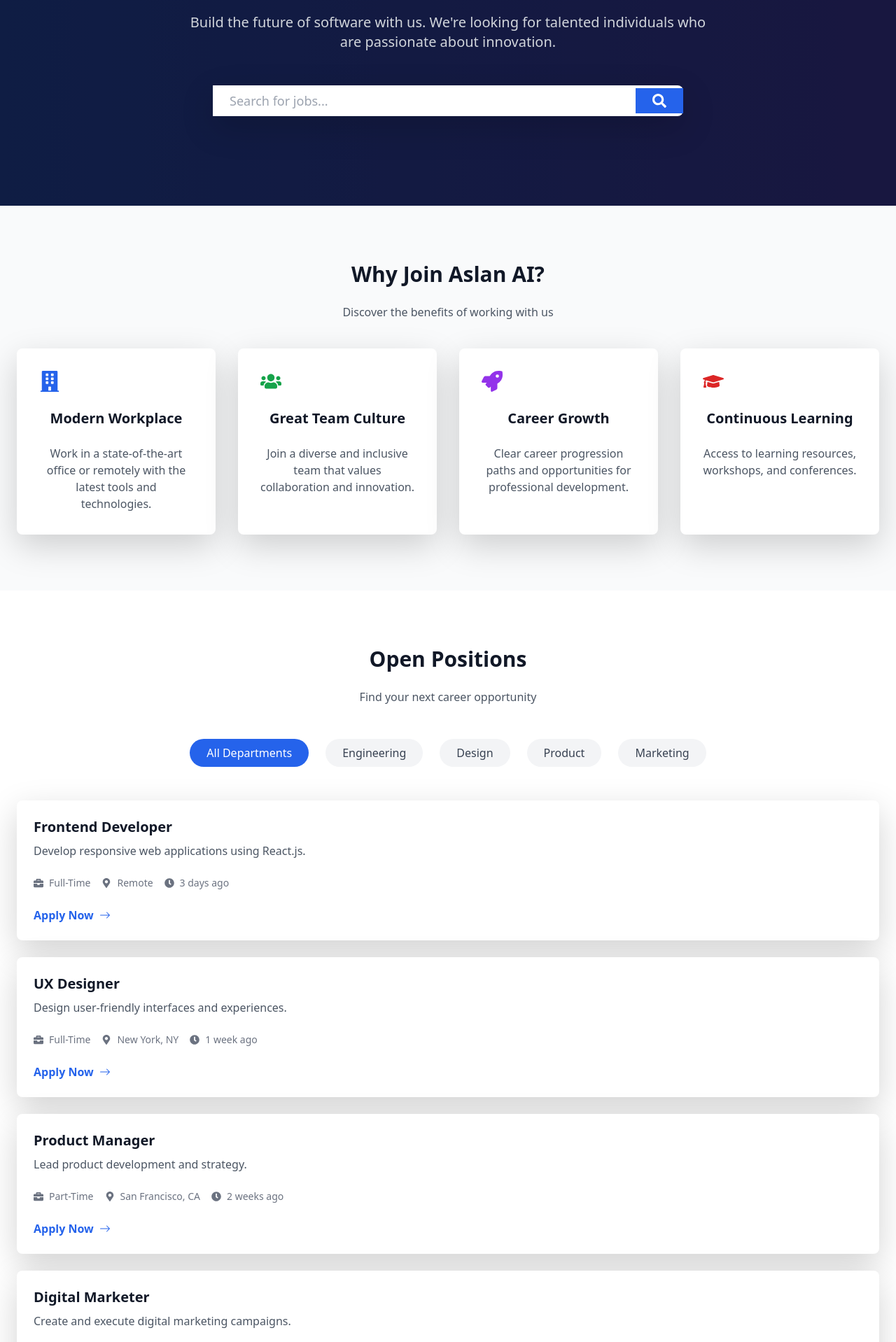
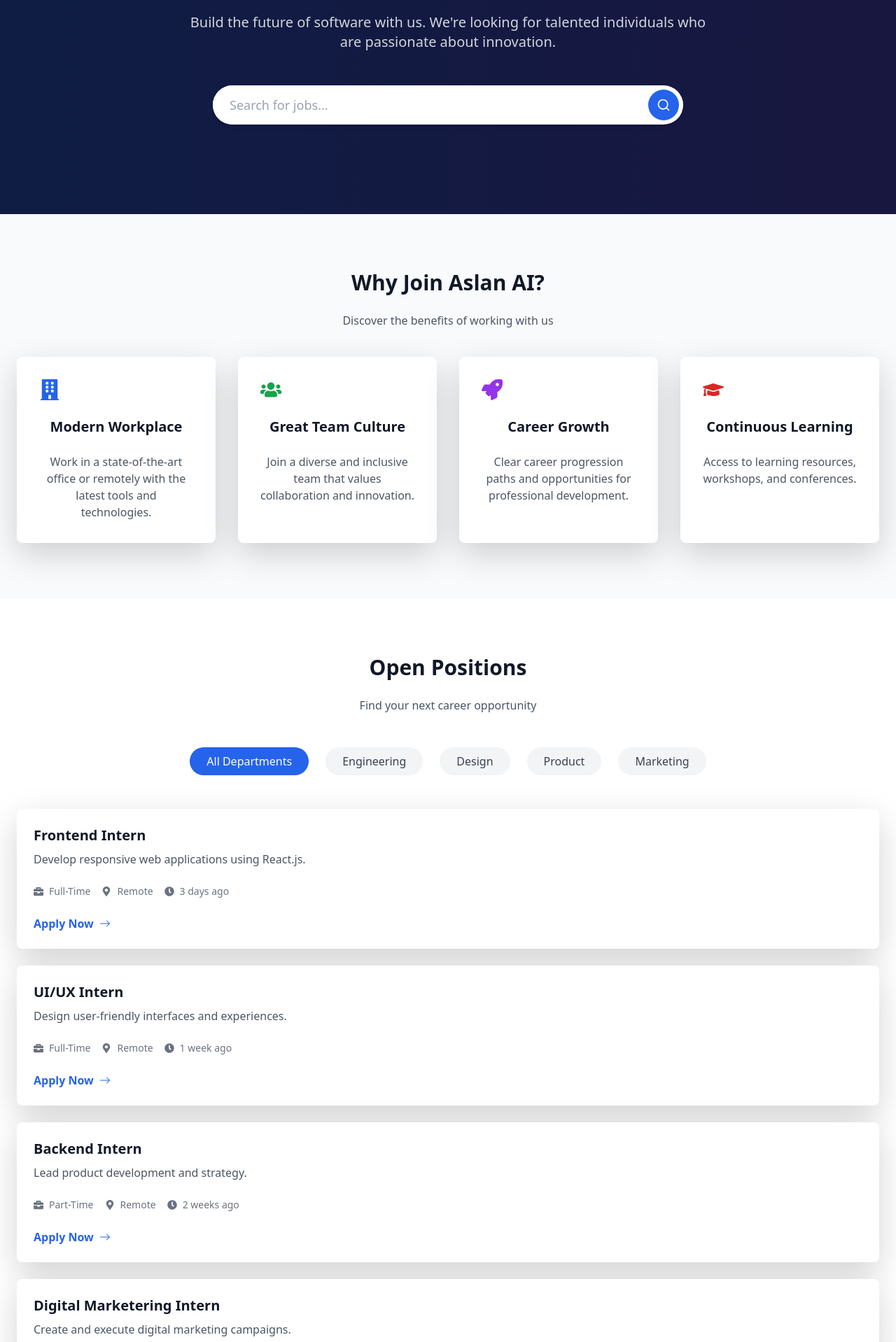
Before and after one commit to AkashN57/Aslan, a React (Create React App) app: page /Careers in a window 1280 px wide. Shown: the part 182-2100 px from the top of the page at 70% size. Built offline with nearby package versions, Linux system fonts and the light colour scheme.

Commit message:
Career Page Refined

```diff
--- a/src/components/pages/main/Careers.js
+++ b/src/components/pages/main/Careers.js
@@ -1,6 +1,6 @@
 // CareersPage.js
 
-import React, { useState } from 'react';
+import React, { useState } from "react";
 import {
   FaBriefcase,
   FaMapMarkerAlt,
@@ -10,64 +10,68 @@
   FaUsers,
   FaRocket,
   FaGraduationCap,
-} from 'react-icons/fa';
-import { BsArrowRight } from 'react-icons/bs';
-
+} from "react-icons/fa";
+import { BsArrowRight } from "react-icons/bs";
+import { Search } from "lucide-react";
 // Sample data
 const departments = [
-  { id: 'all', name: 'All Departments' },
-  { id: 'engineering', name: 'Engineering' },
-  { id: 'design', name: 'Design' },
-  { id: 'product', name: 'Product' },
-  { id: 'marketing', name: 'Marketing' },
+  { id: "all", name: "All Departments" },
+  { id: "engineering", name: "Engineering" },
+  { id: "design", name: "Design" },
+  { id: "product", name: "Product" },
+  { id: "marketing", name: "Marketing" },
 ];
 
 const jobs = [
   {
     id: 1,
-    title: 'Frontend Developer',
-    department: 'engineering',
-    location: 'Remote',
-    type: 'Full-Time',
-    posted: '3 days ago',
-    description: 'Develop responsive web applications using React.js.',
+    title: "Frontend Intern",
+    department: "engineering",
+    location: "Remote",
+    type: "Full-Time",
+    posted: "3 days ago",
+    description: "Develop responsive web applications using React.js.",
   },
   {
     id: 2,
-    title: 'UX Designer',
-    department: 'design',
-    location: 'New York, NY',
-    type: 'Full-Time',
-    posted: '1 week ago',
-    description: 'Design user-friendly interfaces and experiences.',
+    title: "UI/UX Intern",
+    department: "design",
+    location: "Remote",
+    type: "Full-Time",
+    posted: "1 week ago",
+    description: "Design user-friendly interfaces and experiences.",
   },
   {
     id: 3,
-    title: 'Product Manager',
-    department: 'product',
-    location: 'San Francisco, CA',
-    type: 'Part-Time',
-    posted: '2 weeks ago',
-    description: 'Lead product development and strategy.',
+    title: "Backend Intern",
+    department: "engineering",
+    location: "Remote",
+    type: "Part-Time",
+    posted: "2 weeks ago",
+    description: "Lead product development and strategy.",
   },
   {
     id: 4,
-    title: 'Digital Marketer',
-    department: 'marketing',
-    location: 'Remote',
-    type: 'Contract',
-    posted: '5 days ago',
-    description: 'Create and execute digital marketing campaigns.',
+    title: "Digital Marketering Intern",
+    department: "marketing",
+    location: "Remote",
+    type: "Contract",
+    posted: "5 days ago",
+    description: "Create and execute digital marketing campaigns.",
   },
 ];
 
 const Careers = () => {
-  const [searchTerm, setSearchTerm] = useState('');
-  const [selectedDepartment, setSelectedDepartment] = useState('all');
+  const [searchTerm, setSearchTerm] = useState("");
+  const [selectedDepartment, setSelectedDepartment] = useState("all");
 
+  const [isFocused, setIsFocused] = useState(false);
   const filteredJobs = jobs.filter((job) => {
-    const matchesSearch = job.title.toLowerCase().includes(searchTerm.trim().toLowerCase());
-    const matchesDepartment = selectedDepartment === 'all' || job.department === selectedDepartment;
+    const matchesSearch = job.title
+      .toLowerCase()
+      .includes(searchTerm.trim().toLowerCase());
+    const matchesDepartment =
+      selectedDepartment === "all" || job.department === selectedDepartment;
     return matchesSearch && matchesDepartment;
   });
 
@@ -79,26 +83,35 @@
         <div className="container mx-auto px-4 relative z-10 text-center text-white">
           <h1 className="text-5xl font-bold mb-6">Join Our Team</h1>
           <p className="text-xl text-gray-300 max-w-3xl mx-auto mb-12">
-            Build the future of software with us. We're looking for talented individuals who are passionate about innovation.
+            Build the future of software with us. We're looking for talented
+            individuals who are passionate about innovation.
           </p>
 
           {/* Search Bar */}
           <div className="max-w-2xl mx-auto relative">
-            <div className="flex items-center bg-white rounded-lg shadow-lg">
+            <div
+              className={`flex items-center bg-white rounded-full transition-shadow duration-300 ${
+                isFocused ? "shadow-lg" : "shadow-md"
+              }`}
+            >
               <input
                 type="text"
                 placeholder="Search for jobs..."
-                className="flex-1 px-4 py-2 text-gray-900 text-lg focus:outline-none"
+                className="flex-1 px-6 py-3.5 text-gray-800 placeholder-gray-400 text-lg rounded-l-full focus:outline-none bg-white"
                 value={searchTerm}
                 onChange={(e) => setSearchTerm(e.target.value)}
+                onFocus={() => setIsFocused(true)}
+                onBlur={() => setIsFocused(false)}
                 aria-label="Search for jobs"
               />
-              <button
-                className="bg-blue-600 text-white px-4 py-2 hover:bg-blue-700 transition-colors"
-                aria-label="Search"
-              >
-                <FaSearch className="text-xl" />
-              </button>
+              <div className="pr-1.5 py-1.5">
+                <button
+                  className="bg-blue-600 hover:bg-blue-700 text-white p-2.5 rounded-full transition-colors duration-200 flex items-center justify-center w-11 h-11"
+                  aria-label="Search"
+                >
+                  <Search className="w-5 h-5" />
+                </button>
+              </div>
             </div>
           </div>
         </div>
@@ -107,34 +120,47 @@
       {/* Why Join Us */}
       <section className="py-20 bg-gray-50">
         <div className="container mx-auto px-4 text-center">
-          <h2 className="text-3xl font-bold text-gray-900">Why Join Aslan AI?</h2>
-          <p className="text-gray-600 mt-4">Discover the benefits of working with us</p>
+          <h2 className="text-3xl font-bold text-gray-900">
+            Why Join Aslan AI?
+          </h2>
+          <p className="text-gray-600 mt-4">
+            Discover the benefits of working with us
+          </p>
           <div className="grid grid-cols-1 md:grid-cols-2 lg:grid-cols-4 gap-8 mt-10">
             {[
               {
                 icon: <FaBuilding className="text-3xl text-blue-600" />,
                 title: "Modern Workplace",
-                description: "Work in a state-of-the-art office or remotely with the latest tools and technologies.",
+                description:
+                  "Work in a state-of-the-art office or remotely with the latest tools and technologies.",
               },
               {
                 icon: <FaUsers className="text-3xl text-green-600" />,
                 title: "Great Team Culture",
-                description: "Join a diverse and inclusive team that values collaboration and innovation.",
+                description:
+                  "Join a diverse and inclusive team that values collaboration and innovation.",
               },
               {
                 icon: <FaRocket className="text-3xl text-purple-600" />,
                 title: "Career Growth",
-                description: "Clear career progression paths and opportunities for professional development.",
+                description:
+                  "Clear career progression paths and opportunities for professional development.",
               },
               {
                 icon: <FaGraduationCap className="text-3xl text-red-600" />,
                 title: "Continuous Learning",
-                description: "Access to learning resources, workshops, and conferences.",
+                description:
+                  "Access to learning resources, workshops, and conferences.",
               },
             ].map((benefit, idx) => (
-              <div key={idx} className="bg-white p-8 rounded-lg shadow-lg text-center">
+              <div
+                key={idx}
+                className="bg-white p-8 rounded-lg shadow-lg text-center"
+              >
                 <div className="mb-6">{benefit.icon}</div>
-                <h3 className="text-xl font-bold text-gray-900 mb-4">{benefit.title}</h3>
+                <h3 className="text-xl font-bold text-gray-900 mb-4">
+                  {benefit.title}
+                </h3>
                 <p className="text-gray-600">{benefit.description}</p>
               </div>
             ))}
@@ -147,7 +173,9 @@
         <div className="container mx-auto px-4">
           <div className="text-center mb-12">
             <h2 className="text-3xl font-bold text-gray-900">Open Positions</h2>
-            <p className="text-gray-600 mt-4">Find your next career opportunity</p>
+            <p className="text-gray-600 mt-4">
+              Find your next career opportunity
+            </p>
           </div>
 
           {/* Department Filter */}
@@ -158,8 +186,8 @@
                 onClick={() => setSelectedDepartment(dept.id)}
                 className={`px-6 py-2 rounded-full font-medium transition-all ${
                   selectedDepartment === dept.id
-                    ? 'bg-blue-600 text-white'
-                    : 'bg-gray-100 text-gray-700 hover:bg-gray-200'
+                    ? "bg-blue-600 text-white"
+                    : "bg-gray-100 text-gray-700 hover:bg-gray-200"
                 }`}
               >
                 {dept.name}
@@ -172,7 +200,9 @@
             {filteredJobs.length ? (
               filteredJobs.map((job) => (
                 <div key={job.id} className="bg-white rounded-lg shadow-lg p-6">
-                  <h3 className="text-xl font-bold text-gray-900 mb-2">{job.title}</h3>
+                  <h3 className="text-xl font-bold text-gray-900 mb-2">
+                    {job.title}
+                  </h3>
                   <p className="text-gray-600 mb-4">{job.description}</p>
                   <div className="flex items-center text-gray-500 text-sm space-x-4 mb-4">
                     <span className="flex items-center gap-2">
@@ -191,7 +221,9 @@
                 </div>
               ))
             ) : (
-              <p className="text-center text-gray-600">No jobs match your criteria.</p>
+              <p className="text-center text-gray-600">
+                No jobs match your criteria.
+              </p>
             )}
           </div>
         </div>
```
